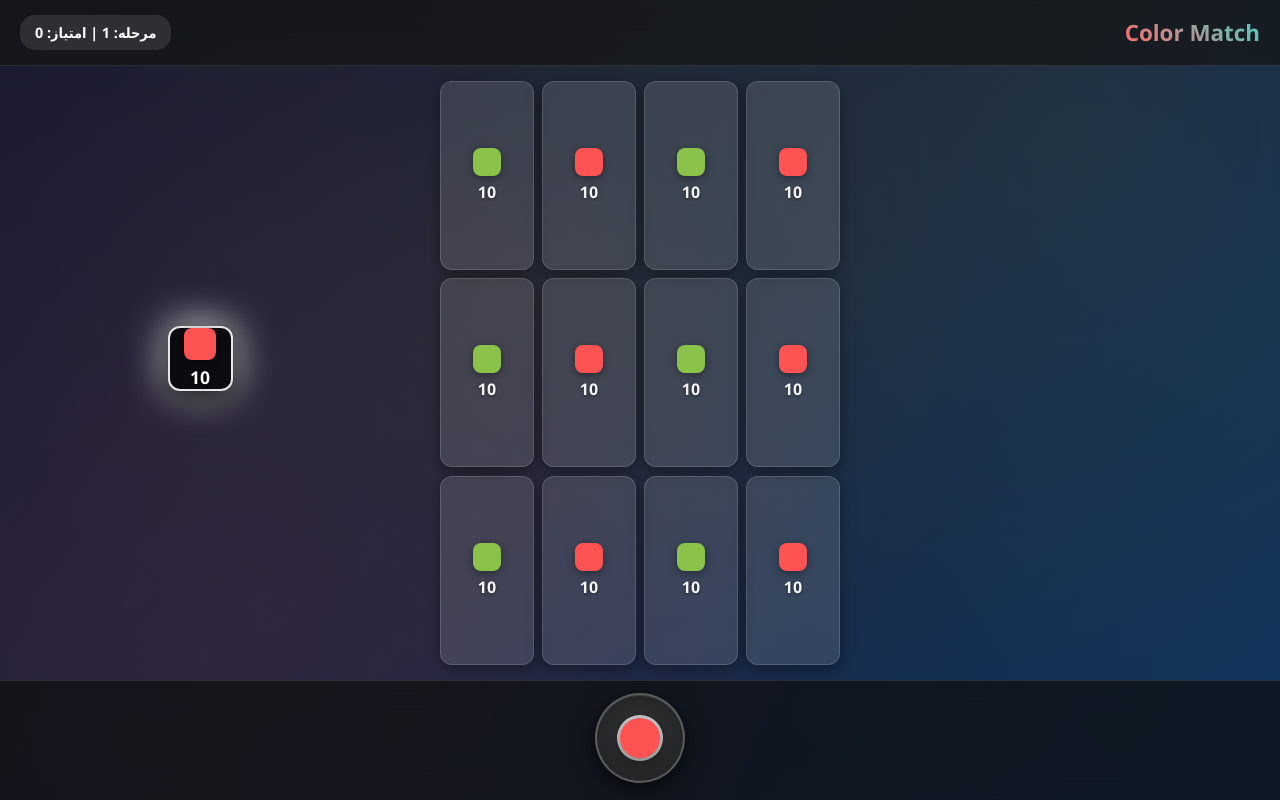
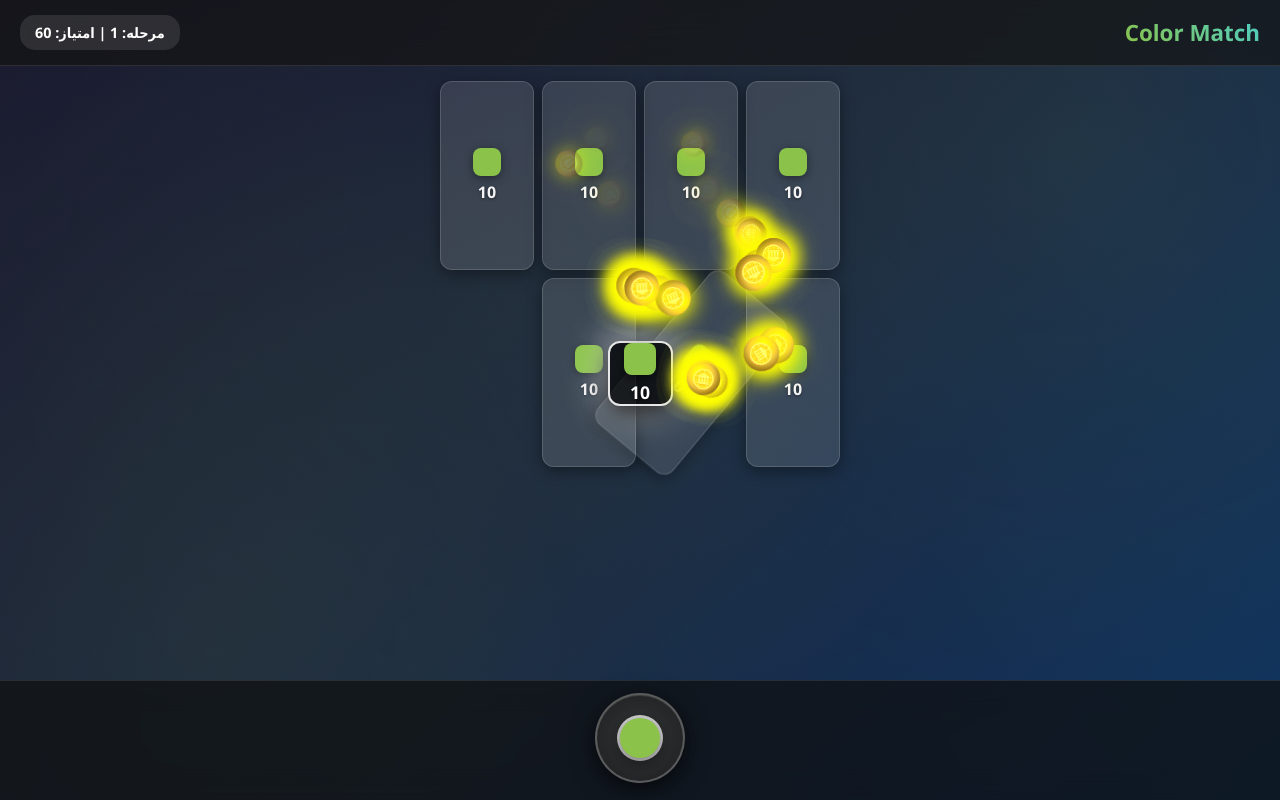
Before and after one commit to mbuiop/signalfeyohrz, a plain HTML site: page index.html in a window 1280 px wide. Both pictures are taken after a click on the button "شروع بازی". Drawn offline with Linux system fonts and the light colour scheme.

Commit message:
Add files via upload

```diff
--- a/index.html
+++ b/index.html
@@ -43,9 +43,9 @@
             width: 100%;
             height: 100%;
             background:
-                radial-gradient(circle at 20% 80%, rgba(255, 82, 82, 0.1) 0%, transparent 50%),
+                radial-gradient(circle at 20% 80%, rgba(139, 195, 74, 0.1) 0%, transparent 50%),
                 radial-gradient(circle at 80% 20%, rgba(139, 195, 74, 0.1) 0%, transparent 50%),
-                radial-gradient(circle at 40% 40%, rgba(255, 215, 0, 0.05) 0%, transparent 50%);
+                radial-gradient(circle at 40% 40%, rgba(139, 195, 74, 0.05) 0%, transparent 50%);
             animation: backgroundShift 8s ease-in-out infinite alternate;
         }
 
@@ -75,7 +75,7 @@
         .header h1 {
             font-size: 1.4rem;
             font-weight: 700;
-            background: linear-gradient(45deg, #ff6b6b, #4ecdc4);
+            background: linear-gradient(45deg, #8BC34A, #4ecdc4);
             -webkit-background-clip: text;
             background-clip: text;
             color: transparent;
@@ -180,7 +180,7 @@
         .joystick-handle {
             width: 40px;
             height: 40px;
-            background: #FF5252;
+            background: #8BC34A;
             border-radius: 50%;
             position: absolute;
             top: 50%;
@@ -274,7 +274,7 @@
             font-size: 3.2rem;
             margin-bottom: 40px;
             text-align: center;
-            background: linear-gradient(45deg, #ff6b6b, #ffa726, #4ecdc4, #45b7d1);
+            background: linear-gradient(45deg, #8BC34A, #ffa726, #4ecdc4, #45b7d1);
             -webkit-background-clip: text;
             background-clip: text;
             color: transparent;
@@ -384,7 +384,7 @@
 
         .close-btn {
             padding: 12px 35px;
-            background: linear-gradient(135deg, #ff6b6b 0%, #ffa726 100%);
+            background: linear-gradient(135deg, #8BC34A 0%, #ffa726 100%);
             border: none;
             border-radius: 50px;
             color: white;
@@ -815,16 +815,15 @@
                 DECREASE_AMOUNT: 5
             },
             COLORS: {
-                // فقط دو رنگ - هر کدام 6 مربع
+                // فقط یک رنگ - سبز پسته‌ای
                 COLORS_LIST: [
-                    { name: 'قرمز', color: '#FF5252' },
                     { name: 'سبز پسته‌ای', color: '#8BC34A' }
                 ]
             },
             CUPS: {
                 COUNT: 100,
-                BASE_PRIZE: 1000000,
-                PRIZE_MULTIPLIER: 1.5
+                BASE_PRIZE: 1000000, // 1 میلیون سکه برای کاپ اول
+                FINAL_PRIZE: 100000000 // 100 میلیون سکه برای کاپ آخر
             }
         };
 
@@ -836,10 +835,10 @@
             selectedSquare: null,
             joystickActive: false,
             joystickDirection: { x: 0, y: 0 },
-            squareSpeed: 25, // افزایش سرعت حرکت مربع
+            squareSpeed: 35,
             gameStarted: false,
             squareValue: CONFIG.GAME.SQUARE_VALUE,
-            currentJoystickColor: '#FF5252',
+            currentJoystickColor: '#8BC34A',
             canChangeColor: true,
             availableColors: [],
             unlockedCups: JSON.parse(localStorage.getItem('unlockedCups')) || [],
@@ -847,8 +846,10 @@
             colorUsageCount: new Map(),
             lastPosition: { x: 0, y: 0 },
             velocity: { x: 0, y: 0 },
-            acceleration: 1.2, // افزایش شتاب
-            friction: 0.88 // کاهش اصطکاک برای حرکت سریعتر
+            acceleration: 1.5,
+            friction: 0.85,
+            lastCollisionTime: 0,
+            collisionCooldown: 100 // زمان تأخیر بین برخوردها (میلی‌ثانیه)
         };
 
         // ==================== DOM ELEMENTS ====================
@@ -986,39 +987,19 @@
                 oscillator.frequency.exponentialRampToValueAtTime(300, this.audioContext.currentTime + 0.2);
 
                 filter.frequency.setValueAtTime(1500, this.audioContext.currentTime);
-                filter.frequency.exponentialRampToValueAtTime(600, this.audioContext.currentTime + 0.2);
-
-                gainNode.gain.setValueAtTime(0.15, this.audioContext.currentTime);
+                filter.frequency.exponentialRampToValueAtTime(400, this.audioContext.currentTime + 0.3);
+
+                gainNode.gain.setValueAtTime(0.1, this.audioContext.currentTime);
                 gainNode.gain.exponentialRampToValueAtTime(0.01, this.audioContext.currentTime + 0.2);
-
-                oscillator.start(this.audioContext.currentTime);
-                oscillator.stop(this.audioContext.currentTime + 0.2);
-            }
-
-            playExplosionSound() {
-                if (!this.initialized) return;
-
-                const oscillator = this.audioContext.createOscillator();
-                const gainNode = this.audioContext.createGain();
-                const filter = this.audioContext.createBiquadFilter();
-
-                oscillator.connect(filter);
-                filter.connect(gainNode);
-                gainNode.connect(this.audioContext.destination);
-
-                filter.type = 'lowpass';
-                filter.frequency.setValueAtTime(400, this.audioContext.currentTime);
-                filter.frequency.exponentialRampToValueAtTime(100, this.audioContext.currentTime + 0.3);
-
-                oscillator.type = 'sawtooth';
-                oscillator.frequency.setValueAtTime(150, this.audioContext.currentTime);
-                oscillator.frequency.exponentialRampToValueAtTime(60, this.audioContext.currentTime + 0.3);
-
-                gainNode.gain.setValueAtTime(0.2, this.audioContext.currentTime);
-                gainNode.gain.exponentialRampToValueAtTime(0.01, this.audioContext.currentTime + 0.3);
 
                 oscillator.start(this.audioContext.currentTime);
                 oscillator.stop(this.audioContext.currentTime + 0.3);
+
+                setTimeout(() => {
+                    oscillator.disconnect();
+                    gainNode.disconnect();
+                    filter.disconnect();
+                }, 300);
             }
         }
 
@@ -1090,18 +1071,16 @@
 
             gameState.squareValue = CONFIG.GAME.SQUARE_VALUE + (gameState.level - 1) * CONFIG.GAME.VALUE_INCREMENT;
 
-            // ایجاد 12 مربع - 6 مربع از هر رنگ
+            // ایجاد 12 مربع - همه سبز پسته‌ای
             const colors = CONFIG.COLORS.COLORS_LIST;
-            const squaresPerColor = 6;
-
-            let colorIndex = 0;
-            for (let i = 0; i < 12; i++) {
+            const squaresCount = 12;
+
+            for (let i = 0; i < squaresCount; i++) {
                 const square = document.createElement('div');
                 square.className = 'square';
                 square.style.animation = 'square-appear 0.6s ease-out forwards';
 
-                const colorData = colors[colorIndex % colors.length];
-                colorIndex++;
+                const colorData = colors[0]; // فقط رنگ سبز پسته‌ای
 
                 square.dataset.id = i;
                 square.dataset.color = colorData.name;
@@ -1137,17 +1116,24 @@
             elements.selectedColor.style.background = gameState.currentJoystickColor;
             elements.selectedNumber.textContent = gameState.squareValue;
 
+            // قرار دادن مربع در مرکز صفحه
+            const gameAreaRect = document.querySelector('.game-area').getBoundingClientRect();
             const containerRect = elements.squaresContainer.getBoundingClientRect();
+
+            // محاسبه موقعیت دقیق مرکز
+            const centerX = (gameAreaRect.width / 2) - (65 / 2);
+            const centerY = (gameAreaRect.height / 2) - (65 / 2);
+
             gameState.lastPosition = {
-                x: containerRect.width / 2 - 32.5,
-                y: containerRect.height / 2 - 32.5
+                x: centerX,
+                y: centerY
             };
 
             elements.selectedSquare.style.left = `${gameState.lastPosition.x}px`;
             elements.selectedSquare.style.top = `${gameState.lastPosition.y}px`;
 
             elements.selectedSquare.classList.add('active');
-            console.log("Selected square created successfully");
+            console.log("Selected square created successfully at center");
         }
 
         function changeJoystickColor() {
@@ -1160,10 +1146,8 @@
                 return;
             }
 
-            // اگر فقط یک رنگ موجود است، از آن استفاده کن
-            // اگر دو رنگ موجود است، به صورت تصادفی انتخاب کن
-            const randomIndex = Math.floor(Math.random() * availableColorsOnScreen.length);
-            gameState.currentJoystickColor = availableColorsOnScreen[randomIndex];
+            // فقط یک رنگ - سبز پسته‌ای
+            gameState.currentJoystickColor = availableColorsOnScreen[0];
             elements.joystickHandle.style.background = gameState.currentJoystickColor;
             elements.selectedColor.style.background = gameState.currentJoystickColor;
 
@@ -1181,10 +1165,10 @@
                 }
             });
 
-            // اگر فقط یک مربع از یک رنگ باقی مانده، آن رنگ را هم شامل شو
+            // فقط رنگ سبز پسته‌ای
             const availableColors = [];
             colorCounts.forEach((count, color) => {
-                if (count >= 1) { // تغییر از 2 به 1 - حالا رنگ‌های تکی هم شامل می‌شوند
+                if (count >= 1) {
                     availableColors.push(color);
                 }
             });
@@ -1193,8 +1177,13 @@
             return availableColors;
         }
 
-        function dropSelectedSquare() {
+        function checkCollisions() {
             if (!gameState.gameStarted) return;
+
+            const currentTime = Date.now();
+            if (currentTime - gameState.lastCollisionTime < gameState.collisionCooldown) {
+                return;
+            }
 
             const selectedRect = elements.selectedSquare.getBoundingClientRect();
             let matched = false;
@@ -1207,6 +1196,7 @@
                         if (square.dataset.colorCode === gameState.currentJoystickColor) {
                             startDynamicDecrease(square);
                             matched = true;
+                            gameState.lastCollisionTime = currentTime;
                             break;
                         }
                     }
@@ -1215,7 +1205,7 @@
 
             if (matched) {
                 gameState.canChangeColor = true;
-                setTimeout(changeJoystickColor, 200); // کاهش زمان انتظار
+                setTimeout(changeJoystickColor, 200);
             }
         }
 
@@ -1225,7 +1215,7 @@
             }
 
             let decreaseCount = 0;
-            const maxDecreases = 4; // افزایش تعداد کاهش‌ها
+            const maxDecreases = 4;
 
             gameState.activeDecrease = setInterval(() => {
                 if (decreaseCount >= maxDecreases || square.style.display === 'none') {
@@ -1237,7 +1227,7 @@
                 decreaseSquareValue(square);
                 decreaseCount++;
 
-            }, 100); // کاهش زمان بین کاهش‌ها
+            }, 100);
         }
 
         function decreaseSquareValue(square) {
@@ -1290,7 +1280,7 @@
                 10
             );
 
-            audioManager.playExplosionSound();
+            audioManager.playCoinSound();
 
             square.style.animation = 'explode 0.4s forwards';
 
@@ -1353,7 +1343,9 @@
         }
 
         function calculatePrize(cupNumber) {
-            return Math.floor(CONFIG.CUPS.BASE_PRIZE * Math.pow(CONFIG.CUPS.PRIZE_MULTIPLIER, cupNumber - 1));
+            // محاسبه جایزه به صورت تصاعدی از 1 میلیون تا 100 میلیون
+            const progress = (cupNumber - 1) / (CONFIG.CUPS.COUNT - 1);
+            return Math.floor(CONFIG.CUPS.BASE_PRIZE + (CONFIG.CUPS.FINAL_PRIZE - CONFIG.CUPS.BASE_PRIZE) * Math.pow(progress, 1.5));
         }
 
         function calculateRequiredScore(cupNumber) {
@@ -1410,8 +1402,6 @@
                 gameState.joystickDirection.x = 0;
                 gameState.joystickDirection.y = 0;
                 elements.joystickHandle.style.transform = 'translate(-50%, -50%)';
-
-                dropSelectedSquare();
             }
 
             elements.joystick.addEventListener('touchstart', (e) => {
@@ -1472,6 +1462,7 @@
         function updateGame(timestamp) {
             if (gameState.gameStarted) {
                 moveSelectedSquare();
+                checkCollisions(); // بررسی برخورد در هر فریم
             }
         }
 
@@ -1492,10 +1483,10 @@
             let newX = gameState.lastPosition.x + gameState.velocity.x;
             let newY = gameState.lastPosition.y + gameState.velocity.y;
 
-            const containerRect = elements.squaresContainer.getBoundingClientRect();
+            const gameAreaRect = document.querySelector('.game-area').getBoundingClientRect();
             const margin = 5;
-            newX = Math.max(margin, Math.min(newX, containerRect.width - 65 - margin));
-            newY = Math.max(margin, Math.min(newY, containerRect.height - 65 - margin));
+            newX = Math.max(margin, Math.min(newX, gameAreaRect.width - 65 - margin));
+            newY = Math.max(margin, Math.min(newY, gameAreaRect.height - 65 - margin));
 
             elements.selectedSquare.style.left = `${newX}px`;
             elements.selectedSquare.style.top = `${newY}px`;
```
